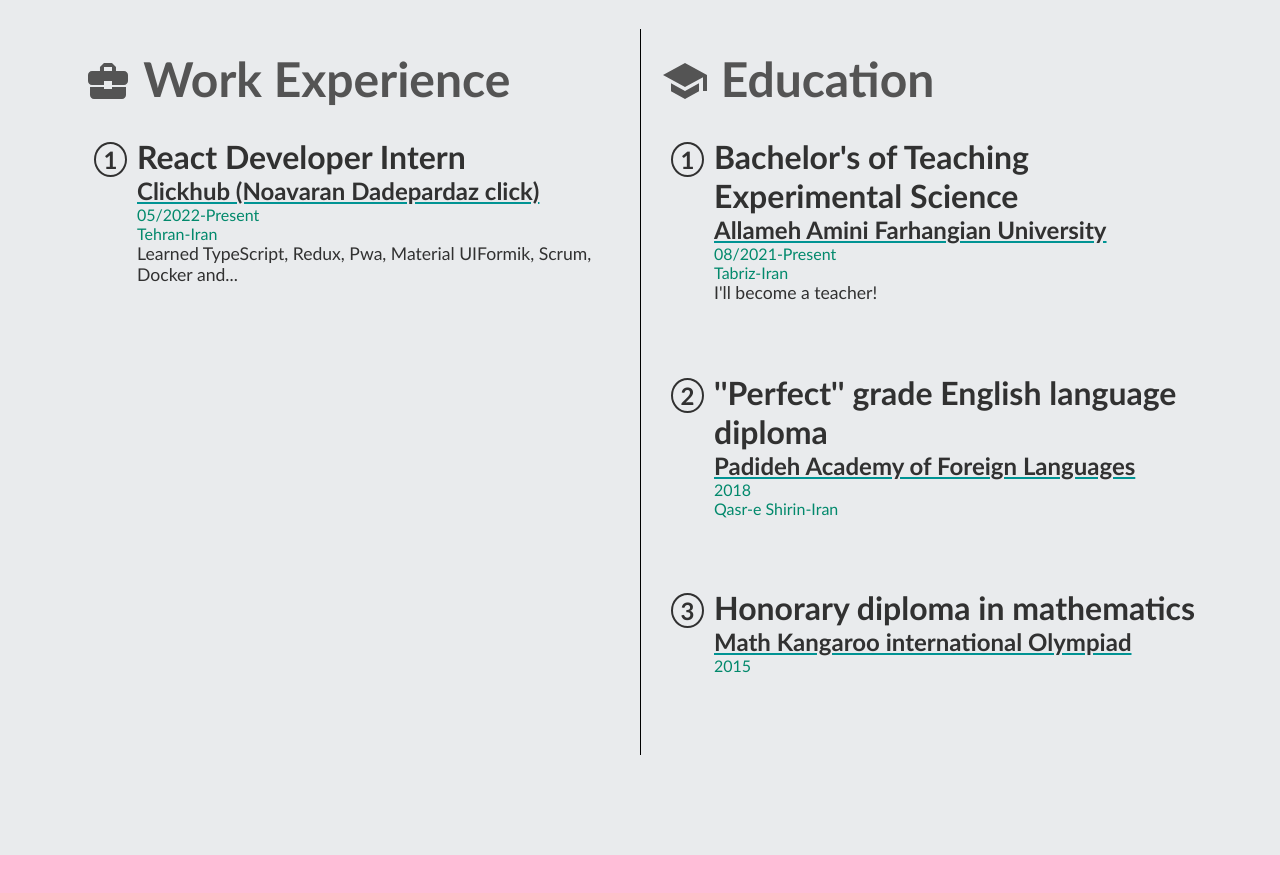
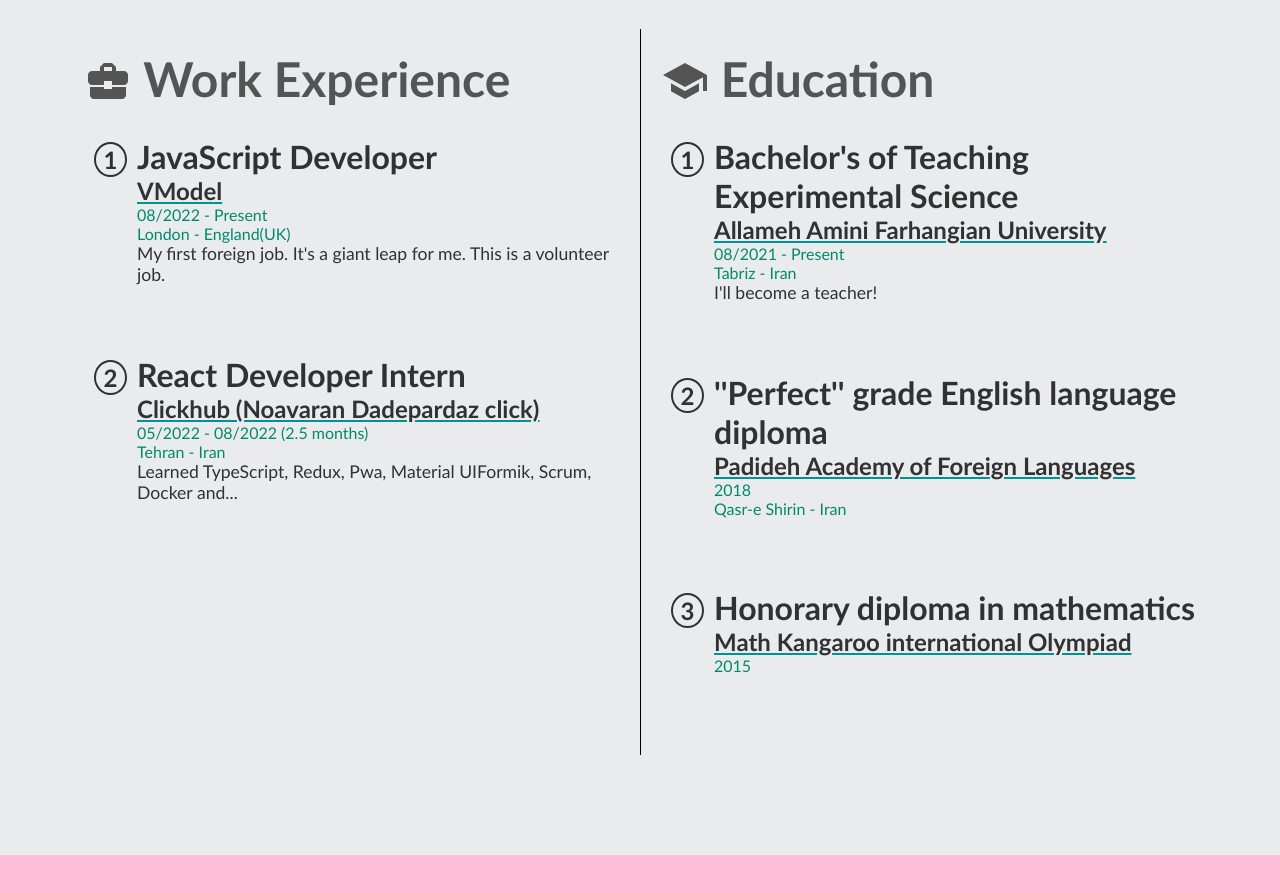
Before and after one commit to sina-olfati/sina-olfati-site, a React (Create React App) app: page /resume in a window 1280 px wide. Shown: the part 1460-2353 px from the top of the page. Built offline with nearby package versions, Linux system fonts and the light colour scheme; a web font is replaced by a local one.

Commit message:
Resume: Work: adding VModel experience

```diff
--- a/public/assets/locales/en/translation.json
+++ b/public/assets/locales/en/translation.json
@@ -30,21 +30,28 @@
     "resume-describtion": "A diligent and self-motivated teen working on himself to be the best junior React Web Developer every employer could hire. I believe in lifelong learning and passionately deploying front-end knowledge in my life to make it easier and more beautiful. Thanks to my good communication skills and perfect English knowledge I can overcome any bugs in my life! I'm a teacher that knows how to teach himself in the best way.",
     "resume-skills": "Skills",
     "resume-work-work-work": " Work Experience",
-    "resume-work-work-title": "React Developer Intern",
-    "resume-work-work-place": "Clickhub (Noavaran Dadepardaz click)",
-    "resume-work-work-time": "05/2022-Present",
-    "resume-work-work-workplace": "Tehran-Iran",
-    "resume-work-work-about": "Learned TypeScript, Redux, Pwa, Material UIFormik, Scrum, Docker and...",
+    "resume-work-work-second-title": "JavaScript Developer",
+    "resume-work-work-second-place": "VModel",
+    "resume-work-work-second-time": "08/2022 - Present",
+    "resume-work-work-second-workplace": "London - England(UK)",
+    "resume-work-work-second-about": "My first foreign job. It's a giant leap for me. This is a volunteer job.",
+
+    "resume-work-work-first-title": "React Developer Intern",
+    "resume-work-work-first-place": "Clickhub (Noavaran Dadepardaz click)",
+    "resume-work-work-first-time": "05/2022 - 08/2022 (2.5 months)",
+    "resume-work-work-first-workplace": "Tehran - Iran",
+    "resume-work-work-first-about": "Learned TypeScript, Redux, Pwa, Material UIFormik, Scrum, Docker and...",
+
     "resume-work-edu-education": " Education",
     "resume-work-edu-one-title": "Bachelor's of Teaching Experimental Science",
     "resume-work-edu-one-place": "Allameh Amini Farhangian University",
-    "resume-work-edu-one-time": "08/2021-Present",
-    "resume-work-edu-one-workplace": "Tabriz-Iran",
+    "resume-work-edu-one-time": "08/2021 - Present",
+    "resume-work-edu-one-workplace": "Tabriz - Iran",
     "resume-work-edu-one-about": "I'll become a teacher!",
     "resume-work-edu-two-title": "''Perfect'' grade English language diploma",
     "resume-work-edu-two-place": "Padideh Academy of Foreign Languages",
     "resume-work-edu-two-time": "2018",
-    "resume-work-edu-two-workplace": "Qasr-e Shirin-Iran",
+    "resume-work-edu-two-workplace": "Qasr-e Shirin - Iran",
     "resume-work-edu-three-title": "Honorary diploma in mathematics",
     "resume-work-edu-three-place": "Math Kangaroo international Olympiad",
     "resume-work-edu-three-time": "2015",
--- a/src/components/resume/Work.tsx
+++ b/src/components/resume/Work.tsx
@@ -32,13 +32,24 @@ const Work = () => {
         <div className='work-items'>
           <div className='work-work'>
             <h1><BusinessCenterIcon style={{fontSize: '3rem', position: "relative", top: "8px"}} />{t("resume-work-work-work")}</h1>
+
             <div className='work-work-one reveal'>
               <div className='div-one'>1</div>
               <div className='div-two'>
-              <h2>{t("resume-work-work-title")}</h2>
-              <a href='https://clickhub.ir'><h3>{t("resume-work-work-place")}</h3></a>
-              <h6>{t("resume-work-work-time")} <br /> {t("resume-work-work-workplace")}</h6>
-              <p>{t("resume-work-work-about")}</p>
+              <h2>{t("resume-work-work-second-title")}</h2>
+              <a href='https://vmodel.app/'><h3>{t("resume-work-work-second-place")}</h3></a>
+              <h6>{t("resume-work-work-second-time")} <br /> {t("resume-work-work-second-workplace")}</h6>
+              <p>{t("resume-work-work-second-about")}</p>
+              </div>
+            </div>
+
+            <div className='work-work-one reveal'>
+              <div className='div-one'>2</div>
+              <div className='div-two'>
+              <h2>{t("resume-work-work-first-title")}</h2>
+              <a href='https://clickhub.ir'><h3>{t("resume-work-work-first-place")}</h3></a>
+              <h6>{t("resume-work-work-first-time")} <br /> {t("resume-work-work-first-workplace")}</h6>
+              <p>{t("resume-work-work-first-about")}</p>
               </div>
             </div>
 
@@ -46,6 +57,7 @@ const Work = () => {
 
           <div className='work-work border'>
           <h1><SchoolIcon style={{fontSize: '3rem', position: "relative", top: "8px"}} />{t("resume-work-edu-education")}</h1>
+
             <div className='work-work-one reveal'>
               <div className='div-one'>1</div>
               <div className='div-two'>
```
Also changed, not shown: public/assets/locales/fa/translation.json (+16 -8 lines).
